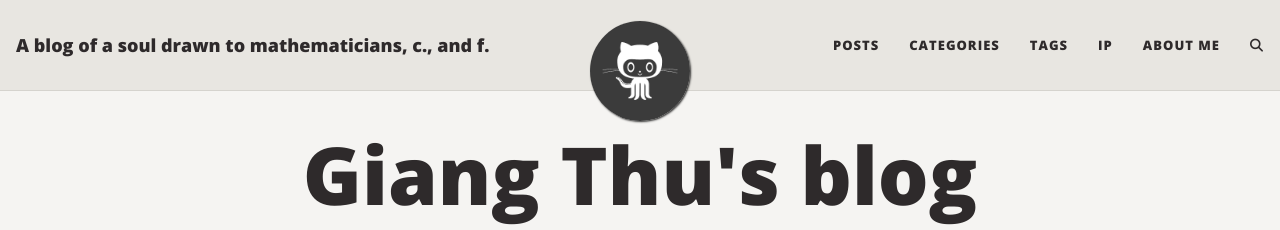
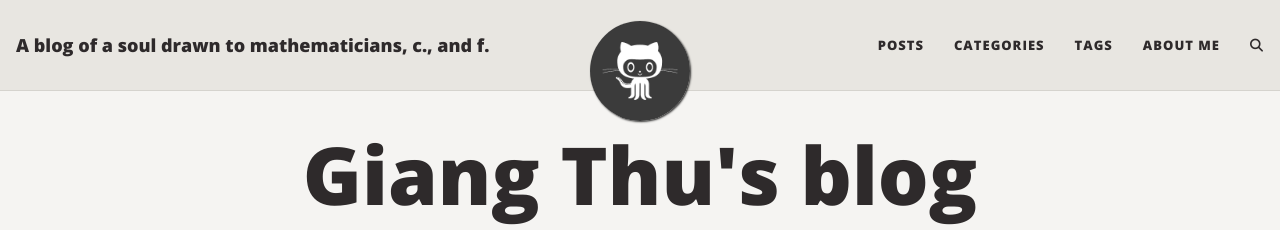
Before and after one commit to banhgaovuive/banhgaovuive.github.io, a Jekyll site: the page built from index.html, in a window 1280 px wide. Shown: the top 230 px of the page. Built offline with Jekyll 4.4.1, drawn with Linux system fonts in a browser that asks for light colours; the list of posts is cut into pages by our own code; comment, search, counter and statistics services are not loaded.

```diff
--- a/_config.yml
+++ b/_config.yml
@@ -26,7 +26,6 @@ navbar-links:
   Posts: "/posts/"
   Categories: "/categories/"
   Tags: "/tags/"
-  IP: "ip"
   About Me: "aboutme"
 #  Giang Thu's home: "https://deanattali.com"
 
```
